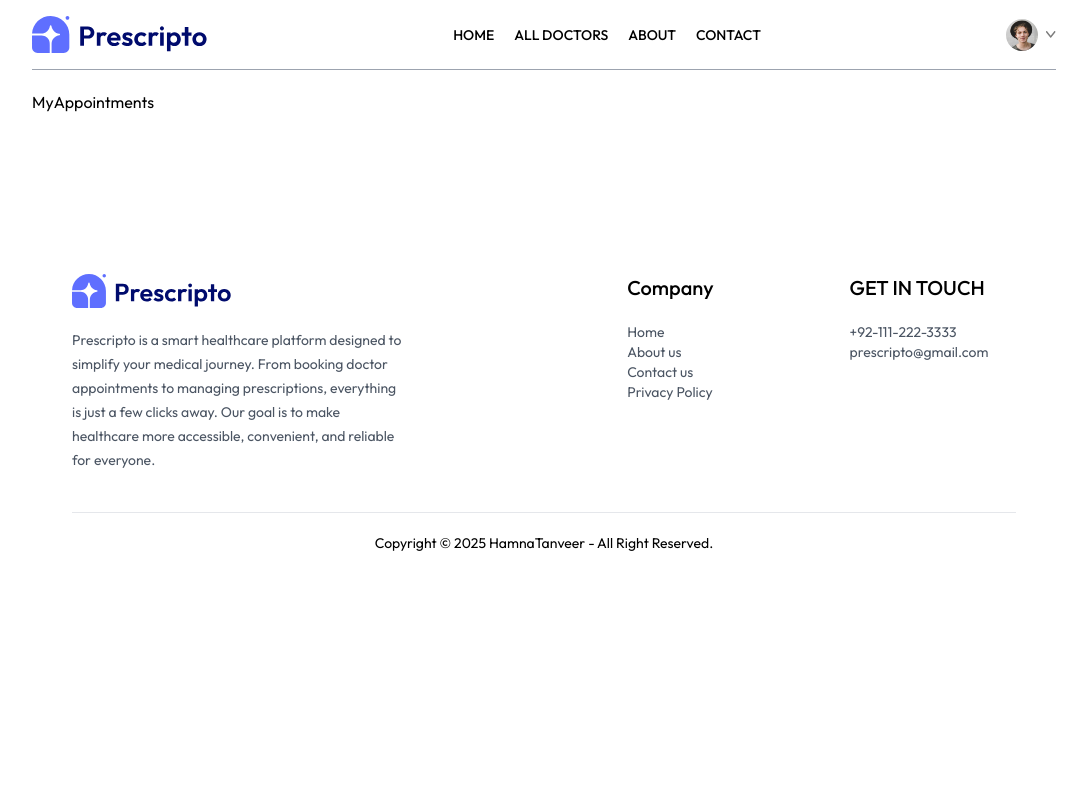
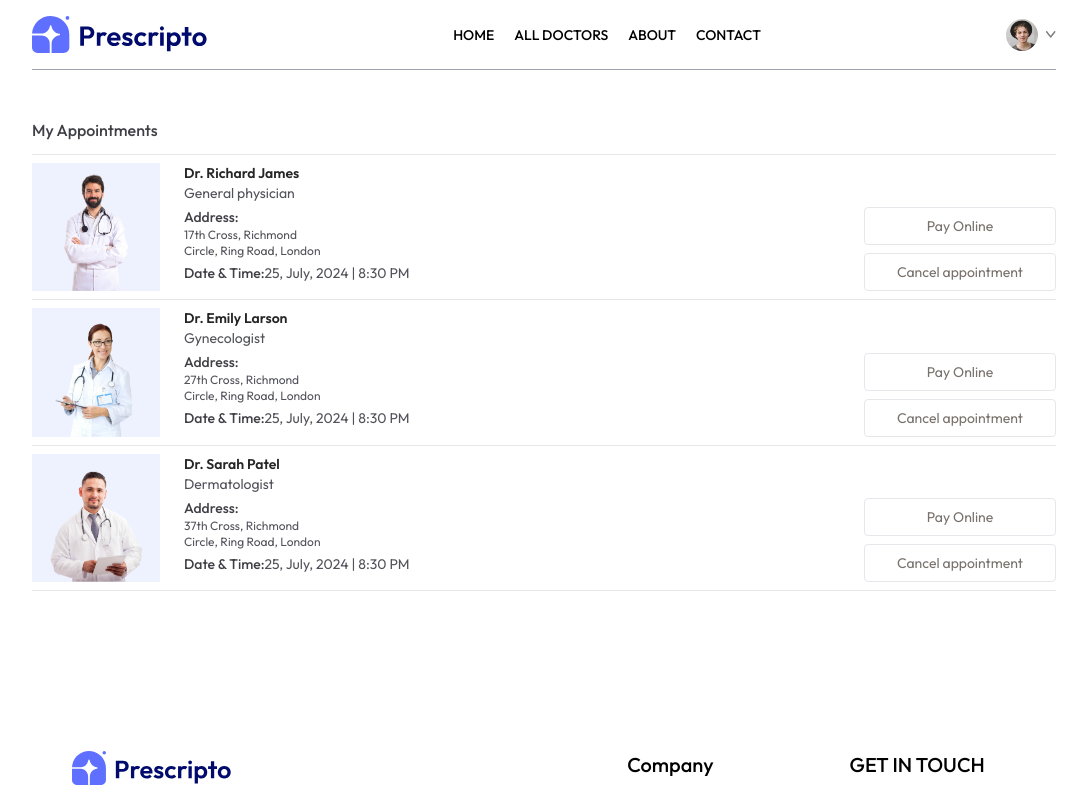
Before and after one commit to Hamna-Tanveer/PRESCRIPTO, a React (Vite) app in the folder frontend/: page /my-appointments in a window 1280 px wide. Shown: the top 800 px of the page, without its empty margins (96-1183 px from the left). Built offline with nearby package versions, Linux system fonts and the light colour scheme.

Commit message:
Design My Appointments Page UI

```diff
--- a/frontend/src/pages/MyAppointments.jsx
+++ b/frontend/src/pages/MyAppointments.jsx
@@ -1,5 +1,52 @@
-import React from "react";
-
+import { useContext } from "react";
+import { AppContext } from "../context/AppContext";
 export default function MyAppointments() {
-  return <div>MyAppointments</div>;
+  const { doctors } = useContext(AppContext);
+  return (
+    <div>
+      <p className="pb-3 mt-12 font-medium text-zinc-700 border-b">
+        My Appointments
+      </p>
+      <div>
+        {doctors.slice(0, 3).map((item, index) => (
+          <div
+            className="grid gird-cols-[1fr_2fr] gap-4 sm:flex sm:gap-6 py-2 border-b"
+            key={index}
+          >
+            <div>
+              <img
+                className="w-32 bg-indigo-50"
+                src={item.image}
+                alt="loading..."
+              />
+            </div>
+            <div className="flex-1 text-sm text-zinc-600">
+              <p className="text-neutral-800 font-semibold">{item.name}</p>
+              <p>{item.speciality}</p>
+              <p className="text-zinc-700 font-medium mt-1">Address:</p>
+              <p className="text-xs">{item.address.line1}</p>
+              <p className="text-xs">{item.address.line2}</p>
+              <p className="text-sm mt-1">
+                <span className="text-sm text-zinc-700 font-medium">
+                  Date & Time:
+                </span>
+                25, July, 2024 | 8:30 PM
+              </p>
+            </div>
+            {/*.............. */}
+            <div></div>
+            {/*.............. */}
+            <div className="flex flex-col gap-2 justify-end">
+              <button className="text-sm text-stone-500 text-center sm:min-w-48 py-2 border rounded hover:bg-primary hover:text-white transition-all duration-300">
+                Pay Online
+              </button>
+              <button className="text-sm text-stone-500 text-center sm:min-w-48 py-2 border rounded  hover:bg-red-600 hover:text-white transition-all duration-300">
+                Cancel appointment
+              </button>
+            </div>
+          </div>
+        ))}
+      </div>
+    </div>
+  );
 }
```
